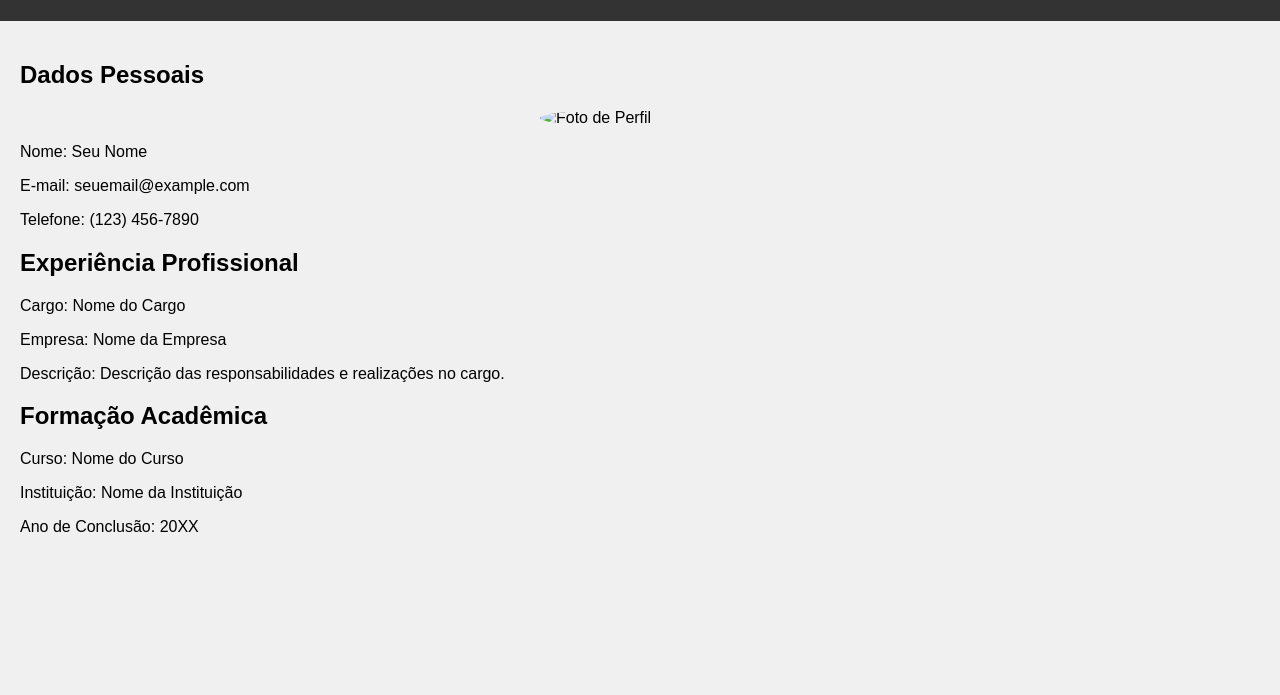
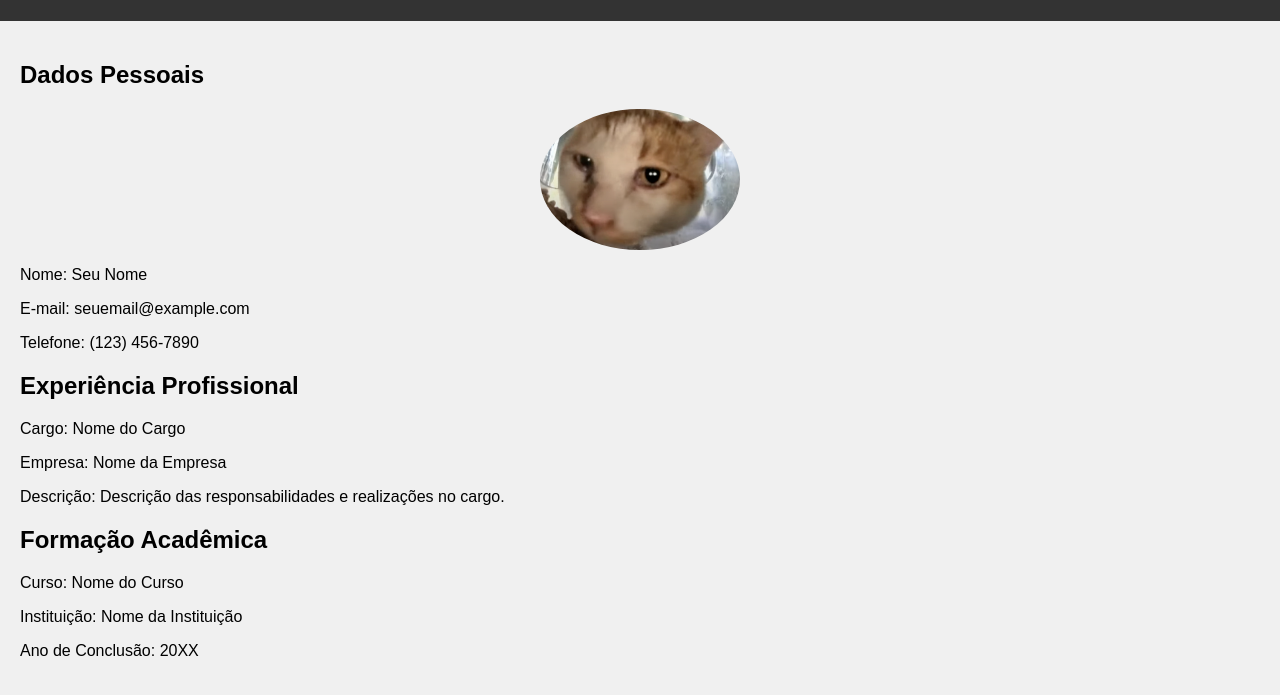
Before and after one commit to Bellezia-sena/curriculum, a plain HTML site: page index.html in a window 1280 px wide. Shown: the part 99-794 px from the top of the page. Drawn offline with Linux system fonts and the light colour scheme.

Commit message:
Update index.html

```diff
--- a/index.html
+++ b/index.html
@@ -38,7 +38,7 @@
     </div>
     <div id="main-content">
         <h2>Dados Pessoais</h2>
-        <img id="profile-image" src="caminho_para_a_sua_imagem.jpg" alt="Foto de Perfil">
+        <img id="profile-image" src="foto1.png" alt="Foto de Perfil">
         <p>Nome: Seu Nome</p>
         <p>E-mail: seuemail@example.com</p>
         <p>Telefone: (123) 456-7890</p>
```
